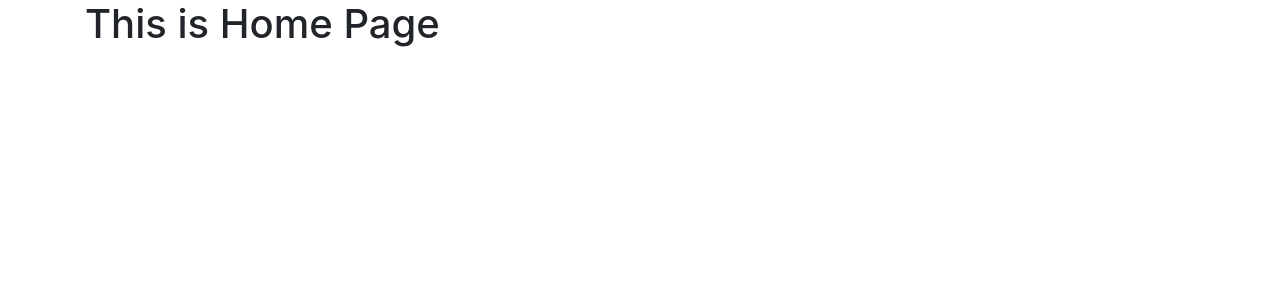
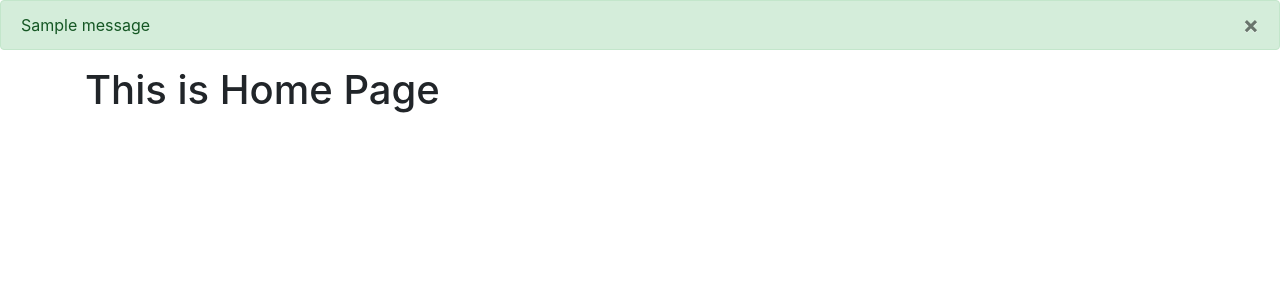
Before and after one commit to anojan1996/Notes-App, a Flask app: page /home in a window 1280 px wide. Shown: the part 56-356 px from the top of the page. Run offline with Flask 2, Linux system fonts and the light colour scheme; one stand-in notice (Sample message) is shown; some libraries are stand-ins or nearby versions.

Commit message:
Message Flashing

```diff
--- a/Notes/routes.py
+++ b/Notes/routes.py
@@ -1,12 +1,12 @@
 from Notes import app
-from flask import render_template
+from flask import render_template, request, flash
 
 
 @app.route('/home')
 def home():
     return render_template('home.html')
 
-@app.route('/login')
+@app.route('/login', methods=['GET','POST'])
 def login():
     return render_template('login.html')
 
@@ -14,6 +14,23 @@ def login():
 def logout():
     return "<p>Logout</p>"
 
-@app.route('/sign-up')
+@app.route('/sign-up', methods=['GET','POST'])
 def sign_up():
+    if request.method == 'POST':
+        email = request.form.get('email')
+        firstName = request.form.get('firstName')
+        password1 = request.form.get('password1')
+        password2 = request.form.get('password2')
+
+        if len(email) < 4:
+            flash('Email must be greater than 3 characters.', category='error')
+        elif len(firstName) < 2:
+            flash('First Name must be greater than 1 characters.', category='error')
+        elif password1 != password2:
+            flash('Passwords don\'t match.', category='error')
+        elif len(password1) < 7:
+            flash('Password must be at least 7 characters.', category='error')
+        else:
+            # add user to database
+            flash('Account Created!', category='success')
     return render_template('sign_up.html')
--- a/Notes/templates/base.html
+++ b/Notes/templates/base.html
@@ -29,6 +29,27 @@
             </div>
         </div>
     </nav>
+    {% with messages = get_flashed_messages(with_categories=true) %}
+    {% if messages %}
+        {% for category, message in messages %}
+        {% if category == 'error' %}
+        <div class="alert alert-danger alter-dismissable fade show" role="alert">
+            {{ message }}
+            <button type="button" class="close" data-dismiss="alert">
+                <span aria-hidden="true"> &times; </span>
+            </button>
+        </div>
+        {% else %}
+        <div class="alert alert-success alter-dismissable fade show" role="alert">
+            {{ message }}
+            <button type="button" class="close" data-dismiss="alert">
+                <span aria-hidden="true"> &times; </span>
+            </button>
+        </div>
+        {% endif %}
+        {% endfor %}
+    {% endif %}
+    {% endwith %}
     <div class="container">
         {% block content %}
         {% endblock %}
```
